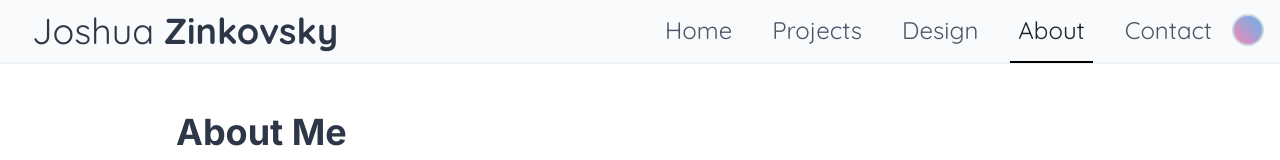
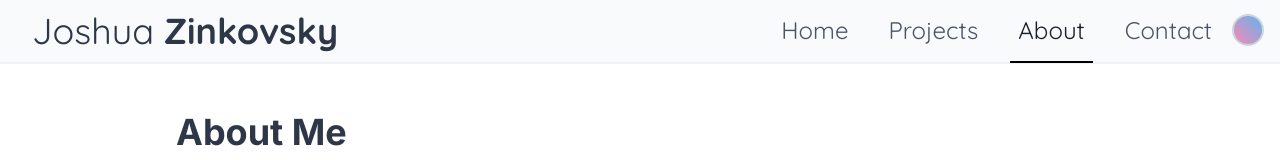
Before and after one commit to Josh961/Personal-Website, an Angular app: page /about in a window 1280 px wide. Shown: the top 160 px of the page. Built offline with nearby package versions, Linux system fonts and the light colour scheme.

Commit message:
Remove 'Design' from navigation

```diff
--- a/src/app/modules/home/component/home.component.html
+++ b/src/app/modules/home/component/home.component.html
@@ -18,7 +18,6 @@
     <div class="mobile-navigation__list">
       <a class="mobile-navigation__link" [routerLink]="['/home']">Home</a>
       <a class="mobile-navigation__link" [routerLink]="['/projects']">Projects</a>
-      <a class="mobile-navigation__link" [routerLink]="['/design']">Design</a>
       <a class="mobile-navigation__link" [routerLink]="['/about']">About</a>
       <a class="mobile-navigation__link" [routerLink]="['/contact']">Contact</a>
     </div>
--- a/src/app/modules/shared/navigation/navigation.component.html
+++ b/src/app/modules/shared/navigation/navigation.component.html
@@ -8,7 +8,6 @@
   <div class="navigation__links" [ngClass]="{'navigation__links--fade': onHomePage}">
     <a class="navigation__link" [routerLink]="['/home']" routerLinkActive="navigation__link--selected">Home</a>
     <a class="navigation__link" [routerLink]="['/projects']" routerLinkActive="navigation__link--selected">Projects</a>
-    <a class="navigation__link" [routerLink]="['/design']" routerLinkActive="navigation__link--selected">Design</a>
     <a class="navigation__link" [routerLink]="['/about']" routerLinkActive="navigation__link--selected">About</a>
     <a class="navigation__link" [routerLink]="['/contact']" routerLinkActive="navigation__link--selected">Contact</a>
     <div class="dropdown-wrapper">
@@ -25,7 +24,6 @@
   <div class="mobile-navigation__list">
     <a class="mobile-navigation__link" [routerLink]="['/home']" routerLinkActive="mobile-navigation__link--selected">Home</a>
     <a class="mobile-navigation__link" [routerLink]="['/projects']" routerLinkActive="mobile-navigation__link--selected">Projects</a>
-    <a class="mobile-navigation__link" [routerLink]="['/design']" routerLinkActive="mobile-navigation__link--selected">Design</a>
     <a class="mobile-navigation__link" [routerLink]="['/about']" routerLinkActive="mobile-navigation__link--selected">About</a>
     <a class="mobile-navigation__link" [routerLink]="['/contact']" routerLinkActive="mobile-navigation__link--selected">Contact</a>
   </div>
```
